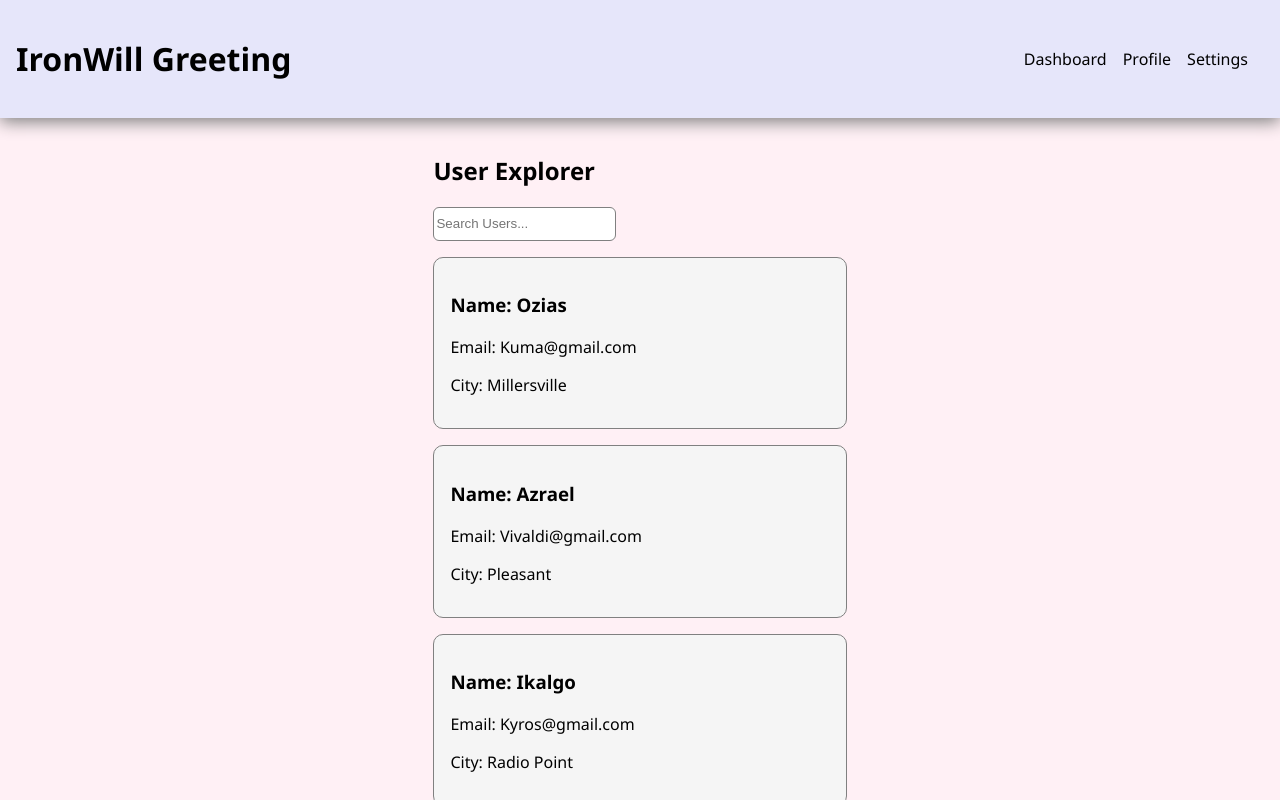
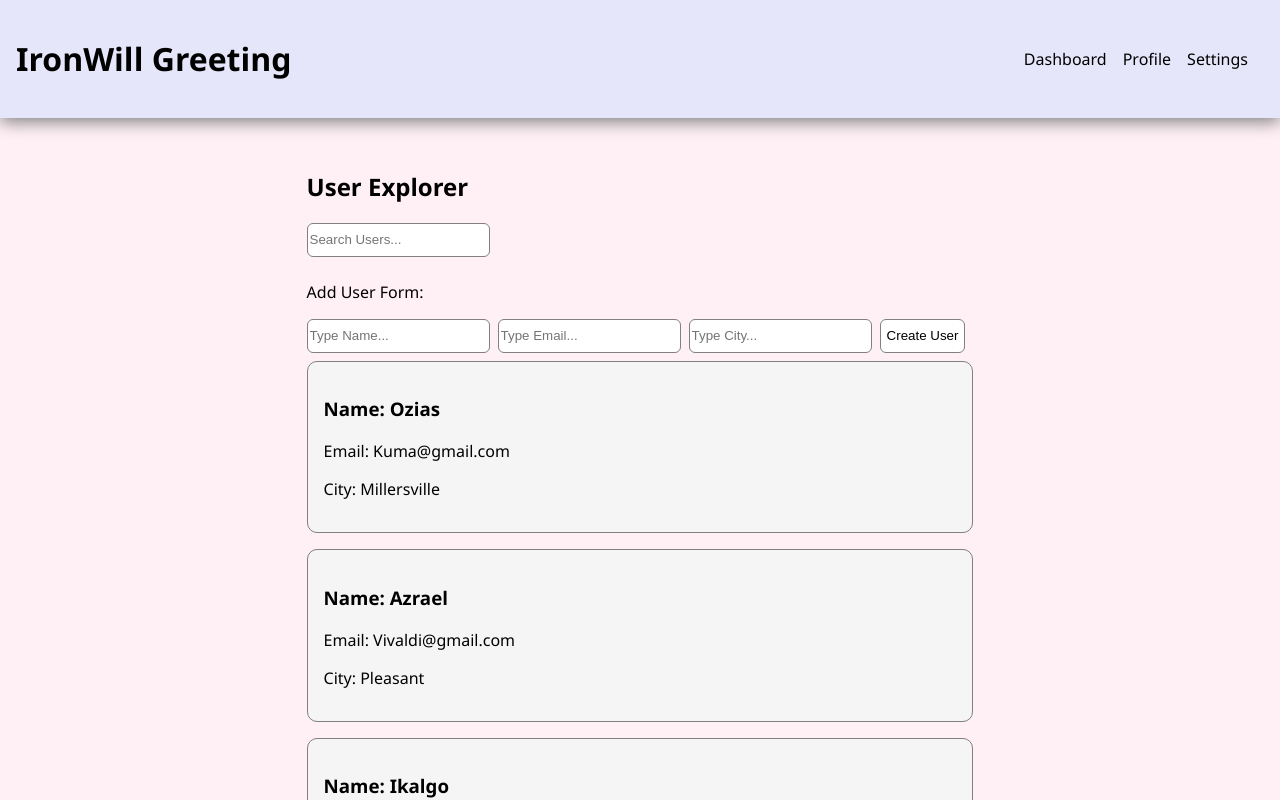
Before and after one commit to ironwill-dev/TD4, a React (Vite) app: page / in a window 1280 px wide. Shown: the top 800 px of the page. Built offline with nearby package versions, Linux system fonts and the light colour scheme.

Commit message:
ui-polish complete

```diff
--- a/src/App.css
+++ b/src/App.css
@@ -20,7 +20,7 @@ main {
     justify-content: center;
     align-items: center;
     gap: 1rem;
-    padding: 1rem;
+    padding: 2rem;
 }
 
 footer {
@@ -46,6 +46,7 @@ button {
     background-color: wheat;
     cursor: pointer;
     margin-right: .5rem;
+    margin-bottom: .5rem;
 }
 
 button:nth-last-child(1) {
@@ -92,5 +93,6 @@ a:active {
 }
 
 input {
-    margin-bottom: 1rem;
+    margin-bottom: .5rem;
+    margin-right: .5rem;
 }
--- a/src/components/UserExplorer.jsx
+++ b/src/components/UserExplorer.jsx
@@ -7,6 +7,9 @@ const UserExplorer = () => {
     const [loading, setLoading] = useState(true)
     const [error, setError] = useState(null)
     const [searchTerm, setSearchTerm] = useState('')
+    const [name, setName] = useState('')
+    const [email, setEmail] = useState('')
+    const [city, setCity] = useState('')
 
     const refreshUsers = () => {
         setLoading(true)
@@ -42,6 +45,9 @@ const UserExplorer = () => {
     const addUser = (newUser) => {
         simulateRequest(() => {
             setUsers(prev => [...prev, {id: Date.now(), ...newUser}])
+            setName('')
+            setEmail('')
+            setCity('')
         })
     }
 
@@ -66,6 +72,19 @@ const UserExplorer = () => {
         <div>
             <h2>User Explorer</h2>
             <input placeholder='Search Users...' onChange={(e) => setSearchTerm(e.target.value)} />
+
+            <div>
+                <p>Add User Form:</p>
+                <input placeholder='Type Name...' onChange={(e) => setName(e.target.value)} />
+                <input placeholder='Type Email...' onChange={(e) => setEmail(e.target.value)} />
+                <input placeholder='Type City...' onChange={(e) => setCity(e.target.value)} />
+                <button onClick={() => addUser({
+                    name: name,
+                    email: email,
+                    address: {city: city}
+                })}>Create User</button>
+            </div>
+
             {users
             .filter(user => user.name.toLowerCase().includes(searchTerm.toLowerCase()))
             .map(user => (
```
